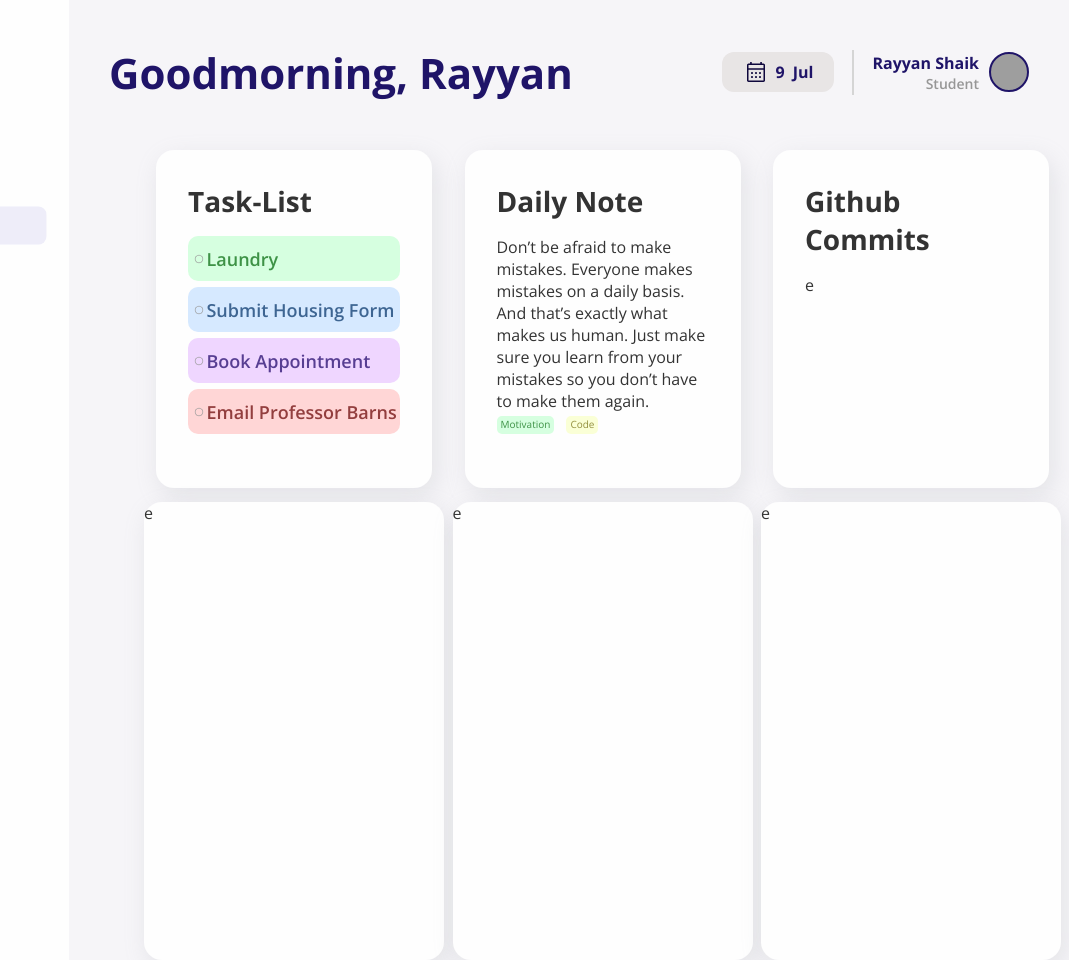
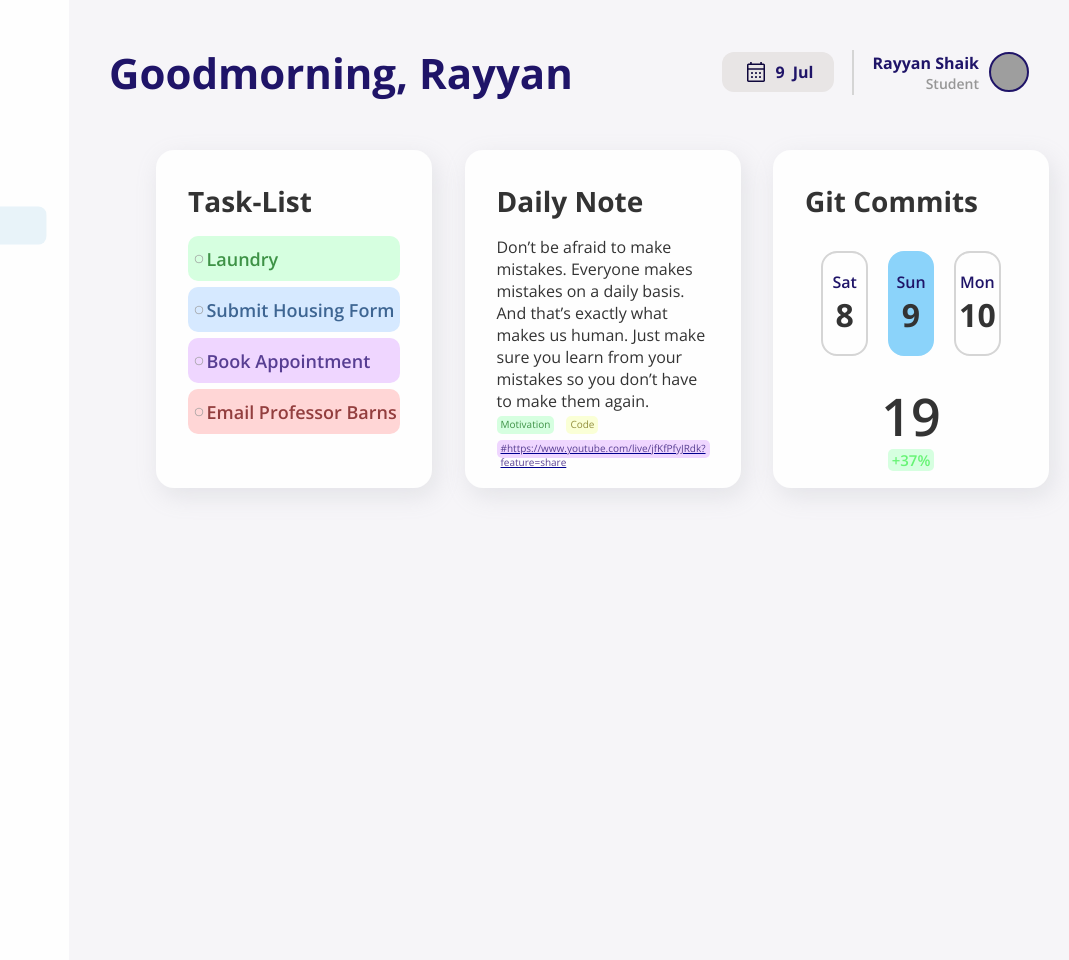
Before and after one commit to rayyanshaik2022/admin-dashboard-odin, a plain HTML site: page index.html in a window 1280 px wide. Shown: the full height of the page, 211-1280 px from the left. Drawn offline with nearby package versions, Linux system fonts and the light colour scheme; grey boxes are pictures that could not be loaded.

Commit message:
calendar card added

```diff
--- a/index.html
+++ b/index.html
@@ -158,7 +158,9 @@
                                 <div class="name">Rayyan Shaik</div>
                                 <div class="role">Student</div>
                             </div>
-                            <div class="account-img"></div>
+                            <a href="https://rayyanshaik.com/" target="_blank"
+                                ><div class="account-img"></div
+                            ></a>
                         </div>
                     </div>
                 </div>
@@ -209,10 +211,30 @@
                             <div class="card-body">
                                 <div class="card-title">Daily Note</div>
                                 <div class="card-content">
-                                    <p class="no-style">Don’t be afraid to make mistakes. Everyone makes mistakes on a daily basis. And that’s exactly what makes us human. Just make sure you learn from your mistakes so you don’t have to make them again.</p>
+                                    <p class="no-style">
+                                        Don’t be afraid to make mistakes.
+                                        Everyone makes mistakes on a daily
+                                        basis. And that’s exactly what makes us
+                                        human. Just make sure you learn from
+                                        your mistakes so you don’t have to make
+                                        them again.
+                                    </p>
                                     <div class="tags">
-                                        <div class="tag green"><p>Motivation</p></div>
-                                        <div class="tag yellow"><p>Code</p></div>
+                                        <div class="tag green">
+                                            <p>Motivation</p>
+                                        </div>
+                                        <div class="tag yellow">
+                                            <p>Code</p>
+                                        </div>
+                                        <a
+                                            href="https://www.youtube.com/live/jfKfPfyJRdk?feature=share"
+                                            target="_blank"
+                                            ><div class="tag purple">
+                                                <p>
+                                                    #https://www.youtube.com/live/jfKfPfyJRdk?feature=share
+                                                </p>
+                                            </div></a
+                                        >
                                     </div>
                                 </div>
                             </div>
@@ -221,14 +243,39 @@
                     <div class="grid-item-sm">
                         <div class="card">
                             <div class="card-body">
-                                <div class="card-title">Github Commits</div>
-                                <div class="card-content">e</div>
+                                <div class="card-title">Git Commits</div>
+                                <div class="commit-grid card-content">
+                                    <div class="calendar-board">
+                                        <div
+                                            id="prev-tile"
+                                            class="calendar-tile"
+                                        >
+                                            <div class="day-text">Sat</div>
+                                            <div class="day-num">8</div>
+                                        </div>
+                                        <div
+                                            id="curr-tile"
+                                            class="calendar-tile selected"
+                                        >
+                                            <div class="day-text">Sun</div>
+                                            <div class="day-num">9</div>
+                                        </div>
+                                        <div
+                                            id="next-tile"
+                                            class="calendar-tile"
+                                        >
+                                            <div class="day-text">Mon</div>
+                                            <div class="day-num">10</div>
+                                        </div>
+                                    </div>
+                                    <div id="commit-counter" class="counter">
+                                        19
+                                        <div id="commit-tag" class="tag green">+37%</div>
+                                    </div>
+                                </div>
                             </div>
                         </div>
                     </div>
-                    <div class="task-list card">e</div>
-                    <div class="note card">e</div>
-                    <div class="github card">e</div>
                 </div>
             </main>
         </div>
--- a/script.js
+++ b/script.js
@@ -11,3 +11,8 @@ sideBarBtns.forEach((btn) => {
         });
     }
 });
+
+// Git Commit Card
+// Generate random # of commits & % change
+commitCounter = document.querySelector("#commit-counter");
+commitTag = document.querySelector("commit-tag");
--- a/styles.css
+++ b/styles.css
@@ -6,8 +6,10 @@
     --light-text-color: #979797;
     --soft-light-text-color: #d5d5d5;
     --main-highlight: #429ccd;
+    --secondary-highlight: #8bd3fa;
 
     --nav-btn-active: #eeedf9;
+    --nav-btn-active: #e8f3f9;
 
     --text-primary-dark: #1f1468;
 
@@ -474,7 +476,8 @@ p.red {
     display: flex;
     flex-wrap: wrap;
     margin-top: 4px;
-    gap: 12px;
+    gap: 6px;
+    column-gap: 12px;
 }
 
 @keyframes slideIn {
@@ -495,7 +498,9 @@ p.red {
     font-size: 10px;
     font-weight: 600;
     border-radius: 5px;
+}
 
+.tags > .tag {
     animation: slideIn 0.8s forwards;
 }
 
@@ -528,3 +533,79 @@ p.red {
 .tag > p {
     filter: brightness(60%);
 }
+
+.commit-grid.card-content {
+    display: grid;
+    grid-template-rows: 6fr 4fr 1fr;
+}
+
+.calendar-board {
+    width: 100%;
+    height: 100%;
+
+    display: flex;
+    justify-content: center;
+    align-items: center;
+    gap: 20px;
+}
+
+.counter {
+    width: 100%;
+    height: 100%;
+
+    display: flex;
+    justify-content: center;
+    align-items: center;
+
+    font-size: 52px;
+    font-weight: 600;
+}
+
+.calendar-tile {
+    height: 75%;
+    width: 20%;
+    border: 2px solid var(--soft-light-text-color);
+    border-radius: 16px;
+
+    display: flex;
+    flex-direction: column;
+    justify-content: center;
+    align-items: center;
+}
+
+.calendar-tile.selected {
+    border-color: var(--secondary-highlight);
+    background-color: var(--secondary-highlight);
+}
+
+.day-text {
+    font-weight: 600;
+    color: var(--text-primary-dark);
+}
+
+.day-num {
+    font-weight: 700;
+    font-size: 32px;
+    color: var(--main-text-color);
+}
+
+.counter {
+    position: relative;
+
+    width: 100%;
+    height: 100%;
+}
+.counter > .tag {
+    position: absolute;
+
+    height: 20px;
+    pad: 4px 8px;
+
+    font-size: 15px;
+    font-weight: 600;
+    border-radius: 5px;
+
+   justify-self: center;
+   bottom: -10px;
+
+}
```
